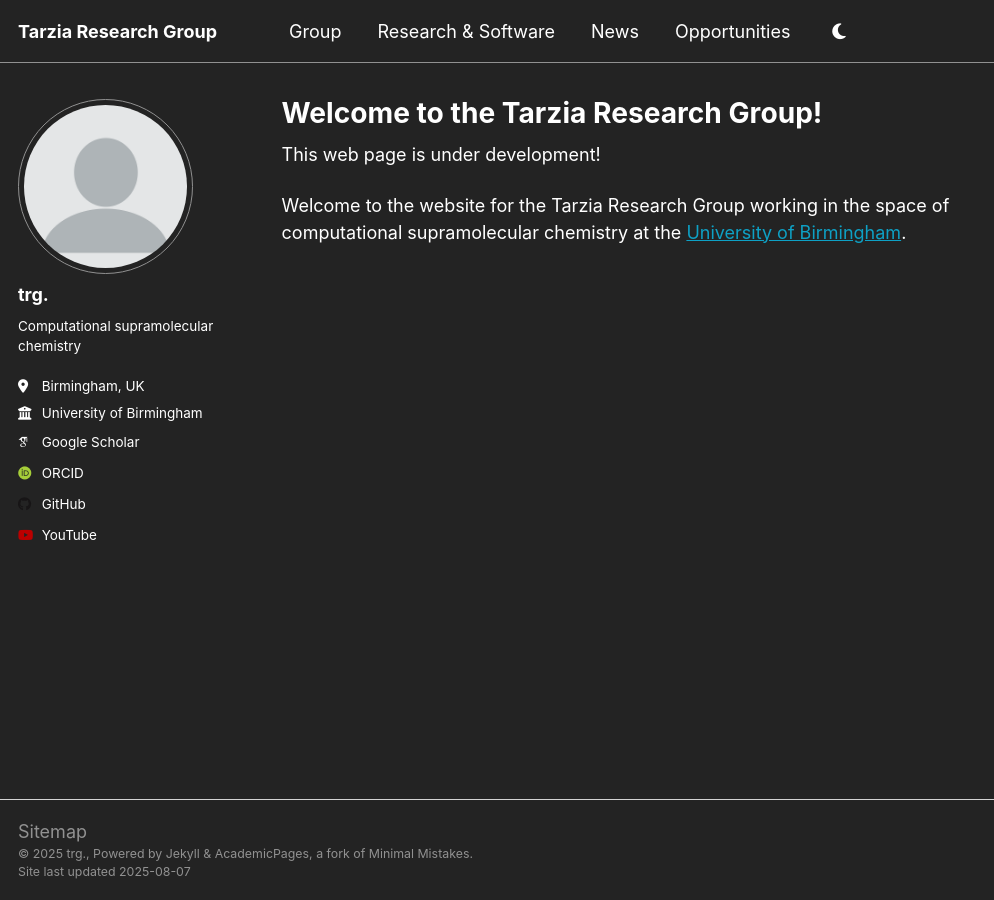
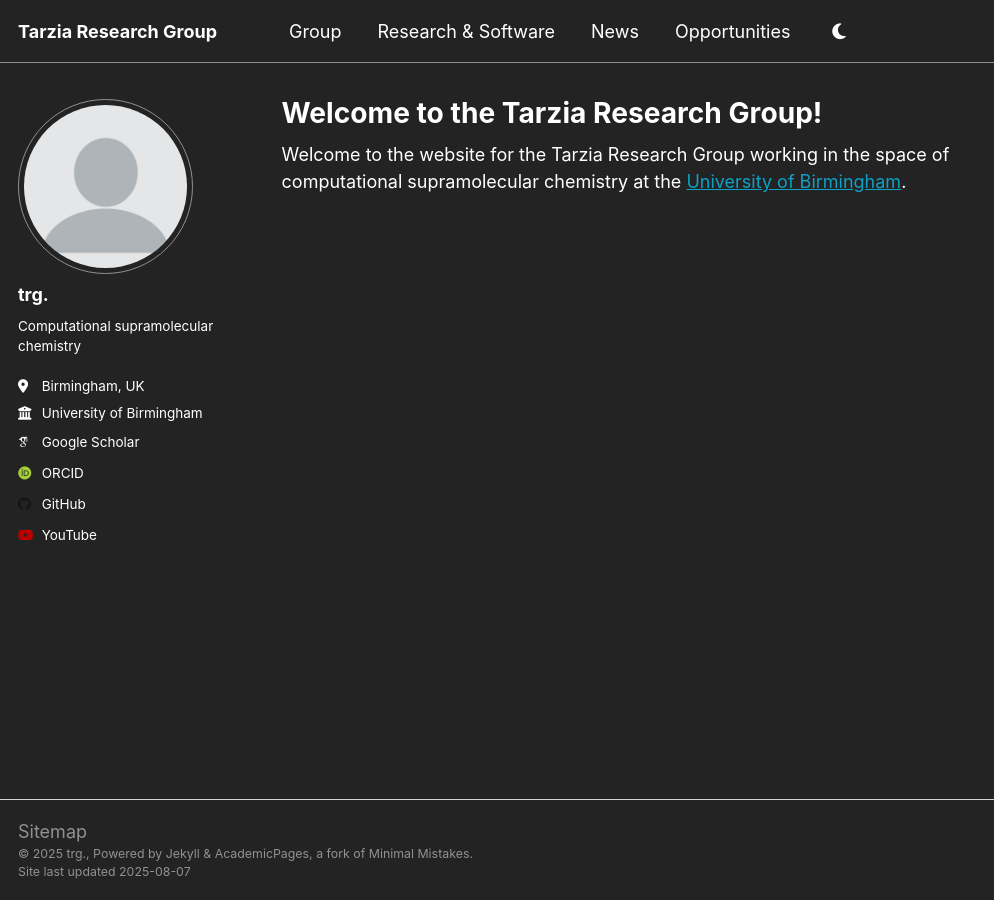
Before and after one commit to TarziaResearchGroup/TarziaResearchGroup.github.io, a Jekyll site: the page built from _pages/about.md, in a window 1280 px wide. Shown: the whole page, without its empty margins (0-994 px from the left). Built offline with Jekyll 4.4.1, drawn with Linux system fonts in a browser that asks for light colours; some web fonts are replaced; a script that is not in the unit is left out.

Commit message:
Update about.md

```diff
--- a/_pages/about.md
+++ b/_pages/about.md
@@ -7,6 +7,4 @@ redirect_from:
   - /about.html
 ---
 
-This web page is under development!
-
 Welcome to the website for the Tarzia Research Group working in the space of computational supramolecular chemistry at the [University of Birmingham](https://www.birmingham.ac.uk/staff/profiles/chemistry/dr-andrew-tarzia).
```
